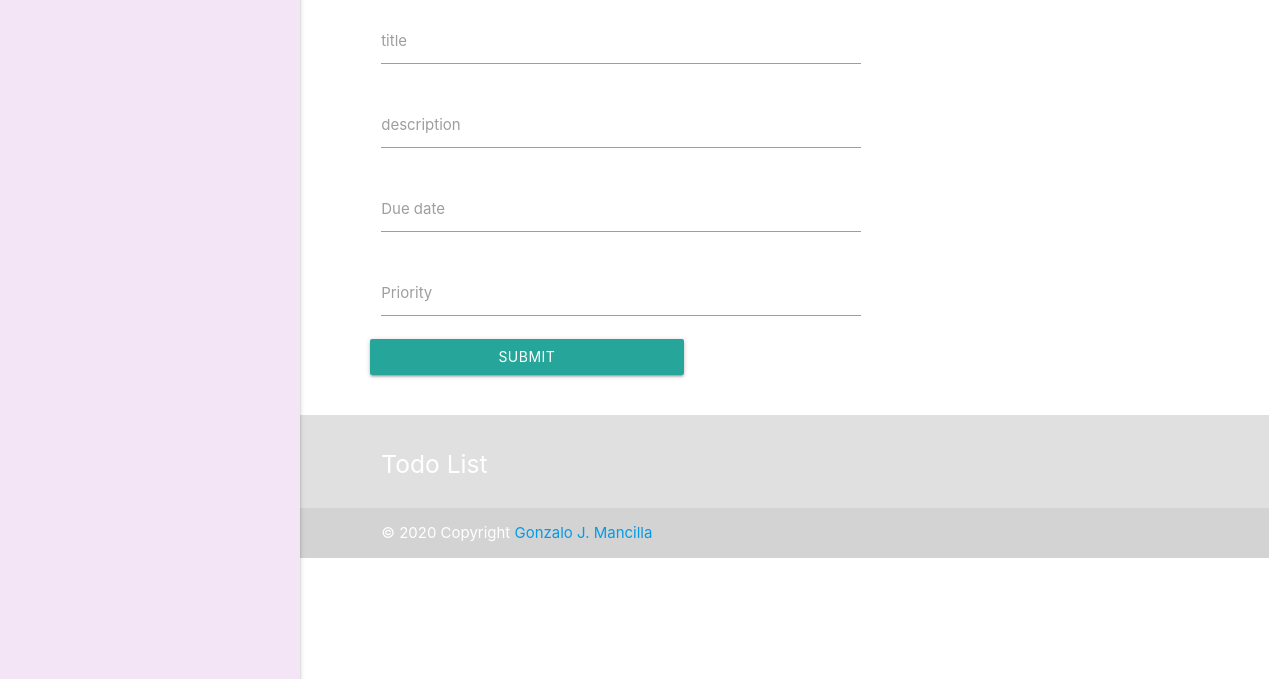
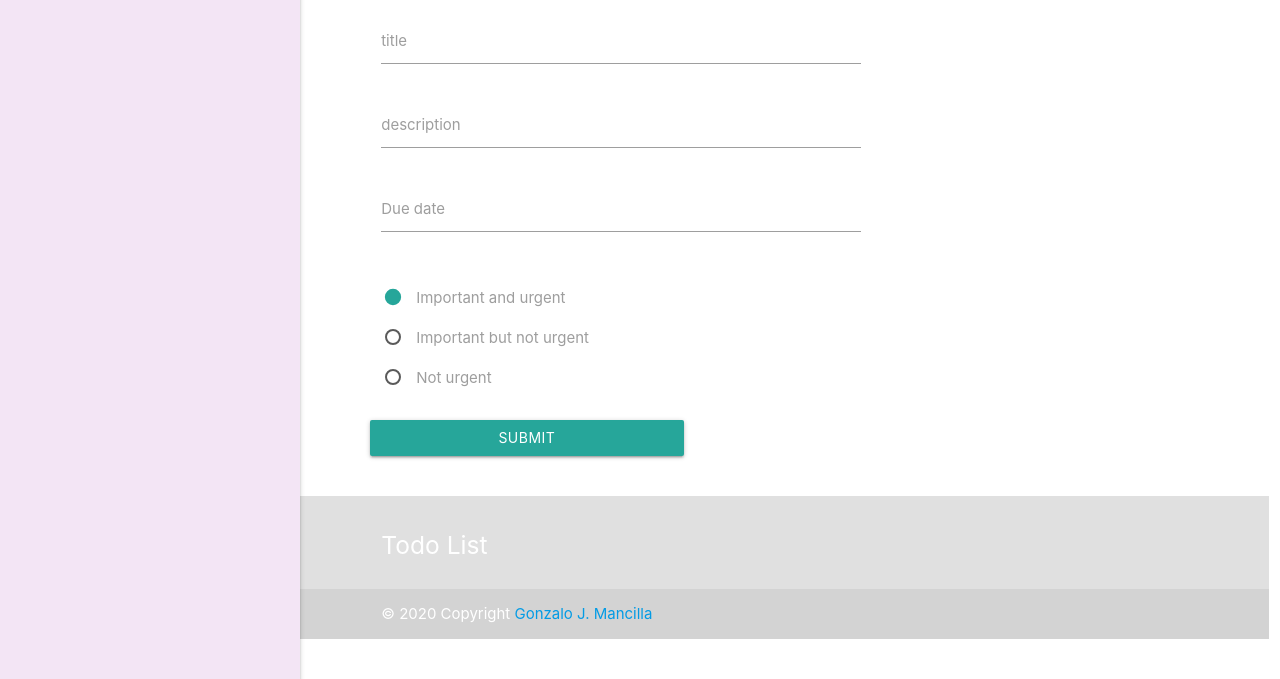
Before and after one commit to gonjavi/JavascriptTodoList, a plain HTML site: page index.html in a window 1280 px wide. Shown: the part 177-856 px from the top of the page. Before the commit the page ends 800 px from the top, so only its background shows below. Drawn offline with nearby package versions, Linux system fonts and the light colour scheme.

Commit message:
style index

```diff
--- a/index.html
+++ b/index.html
@@ -25,10 +25,10 @@
         </nav>
         <main>
           <div class="container">
-              <h2>Activity</h2>
+            <h2>Add Proyect</h2>
             <div class="row">
                 <div class="col s12">
-                    <div class="row">
+                  <form class="row">
                     <div class="input-field col s8 row">
                       <input type="text" id="title" class="autocomplete">
                       <label for="title">title</label>
@@ -38,20 +38,38 @@
                         <label for="description">description</label>
                     </div>
                     <div class="input-field col s8 row">
-                          <input type="text" id="duedate" class="autocomplete">
+                        <input type="text" id="duedate" class="datepicker">
                         <label for="duedate">Due date</label>
                     </div>
                     <div class="input-field col s8 row">
-                          <input type="text" id="priority" class="autocomplete">
-                          <label for="rpiority">Priority</label>
+                      <p>
+                        <label>
+                          <input name="group1" type="radio" checked />
+                          <span>Important and urgent</span>
+                        </label>
+                      </p>
+                      <p>
+                        <label>
+                          <input name="group1" type="radio" />
+                          <span>Important but not urgent</span>
+                        </label>
+                      </p>
+                      <p>
+                        <label>
+                          <input name="group1" type="radio" />
+                          <span>Not urgent</span>
+                        </label>
+                        </p>
                     </div>
                     <button class="col s5 btn waves-effect waves-light" type="submit" name="action">Submit
                         <i class="material-icons right"></i>
                     </button>
+                  </form>
+
                   <div></div>
                   <div></div>
 
-                    </div>
+
                 </div>
               </div>
 
--- a/main.js
+++ b/main.js
@@ -1 +1 @@
-!function(e){var t={};function r(n){if(t[n])return t[n].exports;var o=t[n]={i:n,l:!1,exports:{}};return e[n].call(o.exports,o,o.exports,r),o.l=!0,o.exports}r.m=e,r.c=t,r.d=function(e,t,n){r.o(e,t)||Object.defineProperty(e,t,{enumerable:!0,get:n})},r.r=function(e){"undefined"!=typeof Symbol&&Symbol.toStringTag&&Object.defineProperty(e,Symbol.toStringTag,{value:"Module"}),Object.defineProperty(e,"__esModule",{value:!0})},r.t=function(e,t){if(1&t&&(e=r(e)),8&t)return e;if(4&t&&"object"==typeof e&&e&&e.__esModule)return e;var n=Object.create(null);if(r.r(n),Object.defineProperty(n,"default",{enumerable:!0,value:e}),2&t&&"string"!=typeof e)for(var o in e)r.d(n,o,function(t){return e[t]}.bind(null,o));return n},r.n=function(e){var t=e&&e.__esModule?function(){return e.default}:function(){return e};return r.d(t,"a",t),t},r.o=function(e,t){return Object.prototype.hasOwnProperty.call(e,t)},r.p="",r(r.s=0)}([function(e,t){}]);
+!function(e){var t={};function n(r){if(t[r])return t[r].exports;var o=t[r]={i:r,l:!1,exports:{}};return e[r].call(o.exports,o,o.exports,n),o.l=!0,o.exports}n.m=e,n.c=t,n.d=function(e,t,r){n.o(e,t)||Object.defineProperty(e,t,{enumerable:!0,get:r})},n.r=function(e){"undefined"!=typeof Symbol&&Symbol.toStringTag&&Object.defineProperty(e,Symbol.toStringTag,{value:"Module"}),Object.defineProperty(e,"__esModule",{value:!0})},n.t=function(e,t){if(1&t&&(e=n(e)),8&t)return e;if(4&t&&"object"==typeof e&&e&&e.__esModule)return e;var r=Object.create(null);if(n.r(r),Object.defineProperty(r,"default",{enumerable:!0,value:e}),2&t&&"string"!=typeof e)for(var o in e)n.d(r,o,function(t){return e[t]}.bind(null,o));return r},n.n=function(e){var t=e&&e.__esModule?function(){return e.default}:function(){return e};return n.d(t,"a",t),t},n.o=function(e,t){return Object.prototype.hasOwnProperty.call(e,t)},n.p="",n(n.s=0)}([function(e,t){document.addEventListener("DOMContentLoaded",(function(){var e=document.querySelector(".datepicker");M.Datepicker.init(e,{})}))}]);
```
Lines whose indentation alone changed are shown as unchanged.
